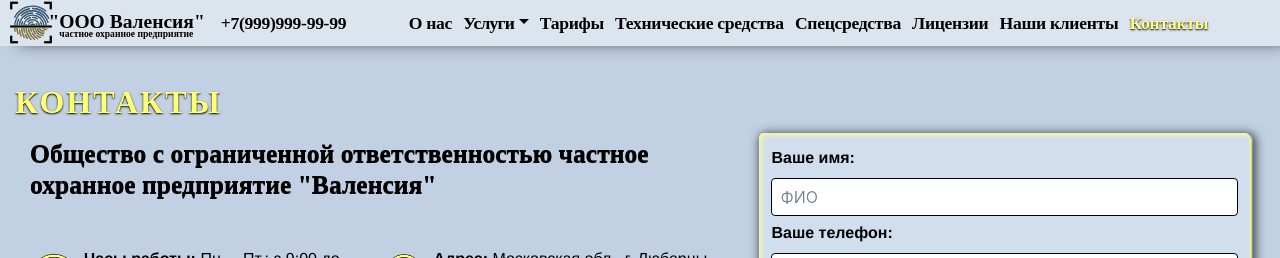
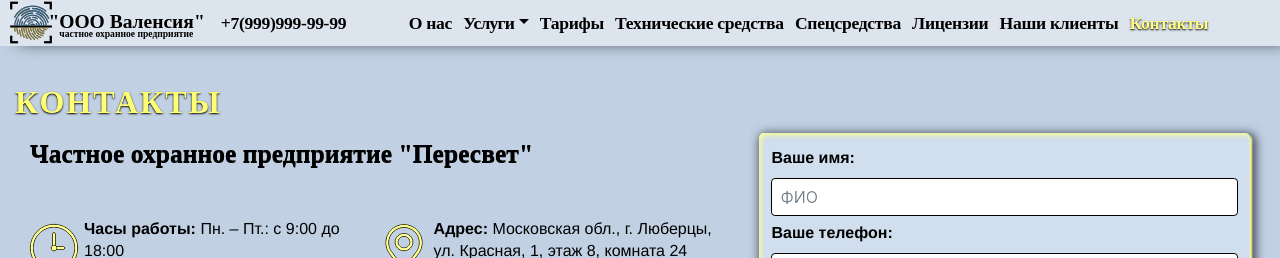
Before and after one commit to AnigalHub/Valencia, a Nuxt app: page /contact in a window 1280 px wide. Shown: the top 258 px of the page. Built offline with nearby package versions, Linux system fonts and the light colour scheme.

Commit message:
изменен title в iframe + h2

```diff
--- a/pages/contact.vue
+++ b/pages/contact.vue
@@ -4,7 +4,7 @@
       <h1>{{name_page}}</h1>
       <b-row class="important_row">
         <b-col>
-          <h2>Общество с ограниченной ответственностью частное охранное предприятие "Валенсия"</h2>
+          <h2>Частное охранное предприятие "Пересвет"</h2>
           <div class="flex-container">
             <b-row v-for="information in CompanyInformation" :key="information.index">
               <b-col cols="1">
@@ -23,7 +23,7 @@
         </b-col>
       </b-row>
        <div class="map">
-          <iframe :src="address.map" title="адрес_компании_Валенсия"></iframe>
+          <iframe :src="address.map" title="адрес_компании"></iframe>
        </div>
       </b-container>
   </div>
```
